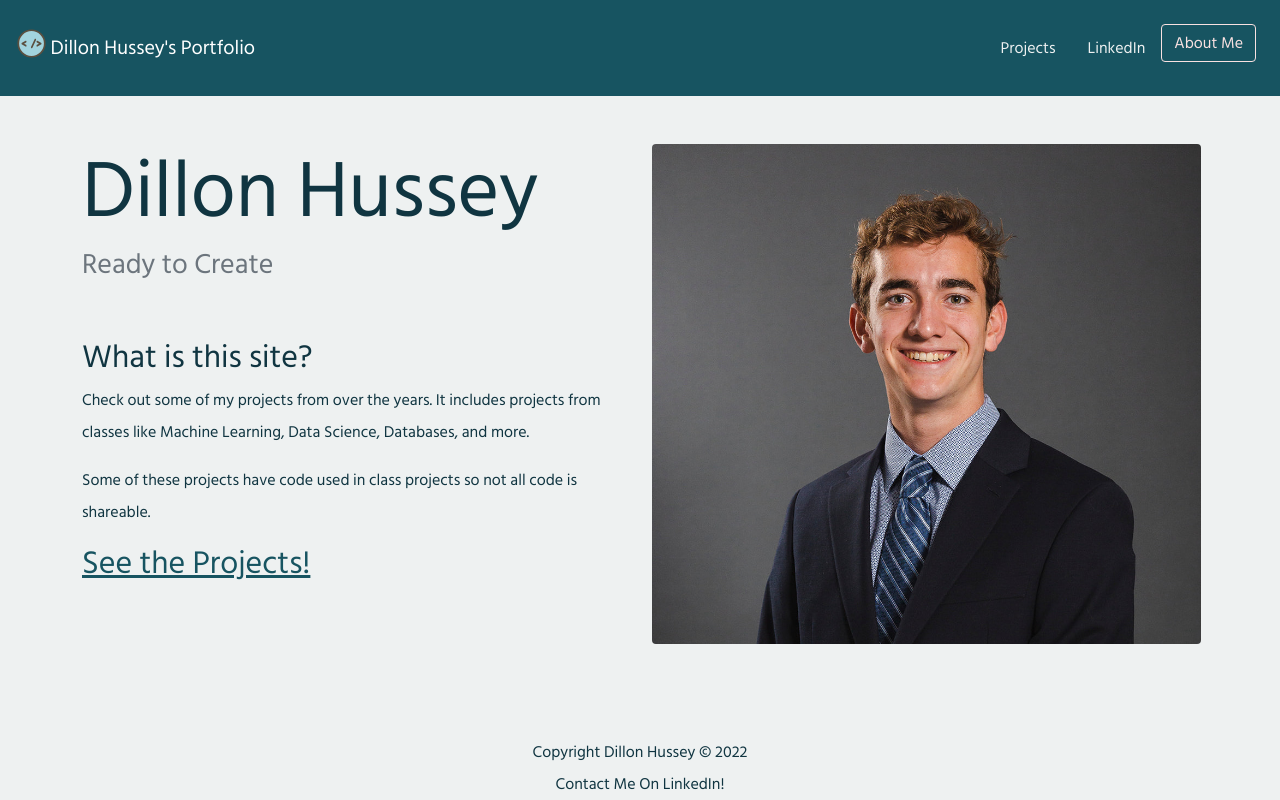
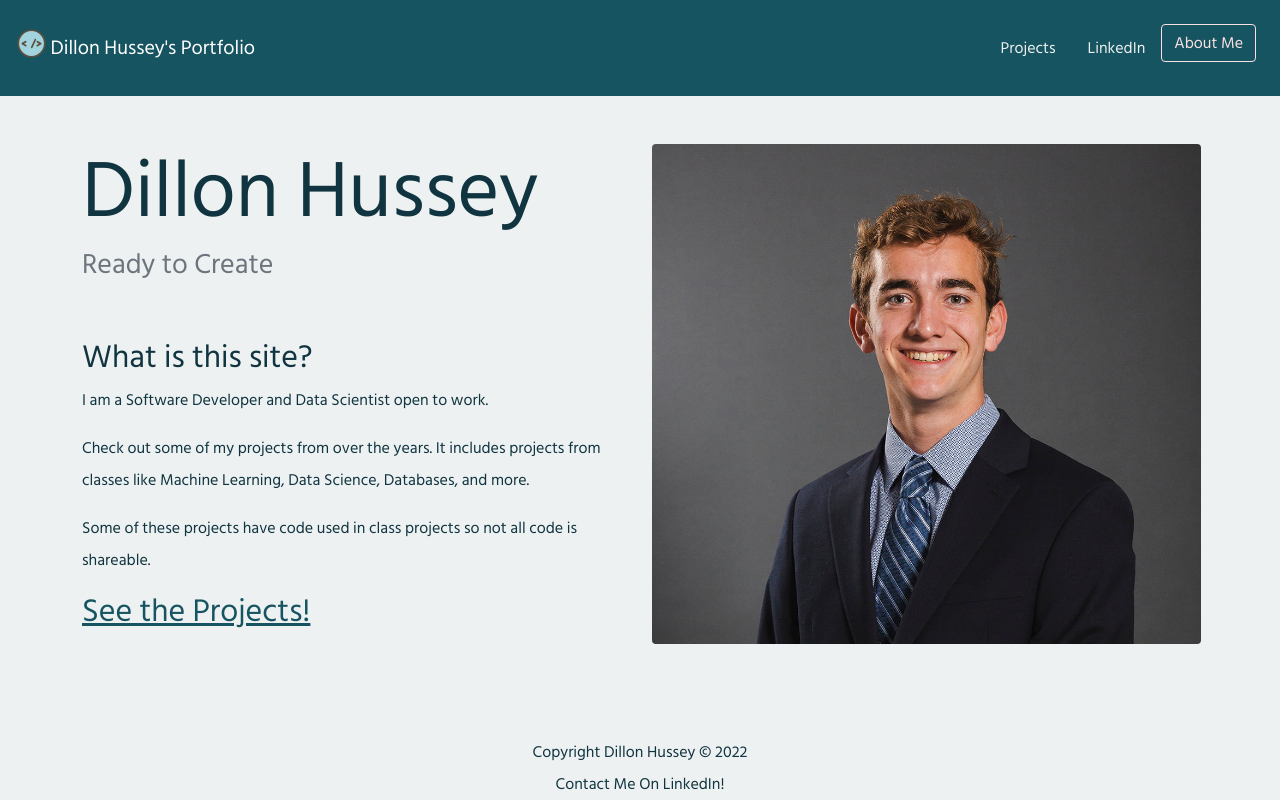
Before and after one commit to DillonHussey/DillonHussey.github.io, a React (Create React App) app: page / in a window 1280 px wide. Built offline with nearby package versions, Linux system fonts and the light colour scheme.

Commit message:
add more description on landing page

```diff
--- a/src/pages/DillonHussey.js
+++ b/src/pages/DillonHussey.js
@@ -21,6 +21,7 @@ return (
       </div>
       <div className='row'>
       <div style={{lineHeight:"2"}} className="text-secondary"><h2 id="what-is-this-site">What is this site?</h2>
+      <p>I am a Software Developer and Data Scientist open to work.</p>
       <p> Check out some of my projects from over the years. It includes projects from classes like Machine Learning,
         Data Science, Databases, and more.</p>
 
```
